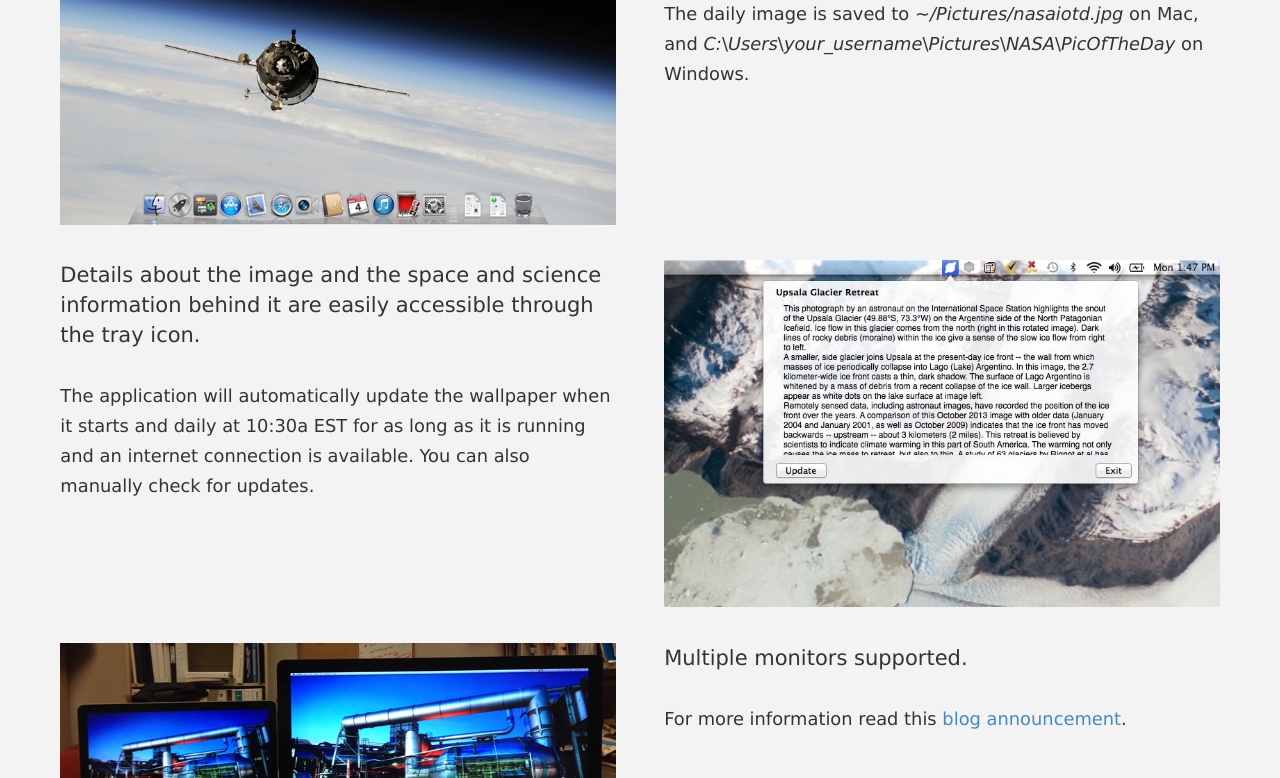
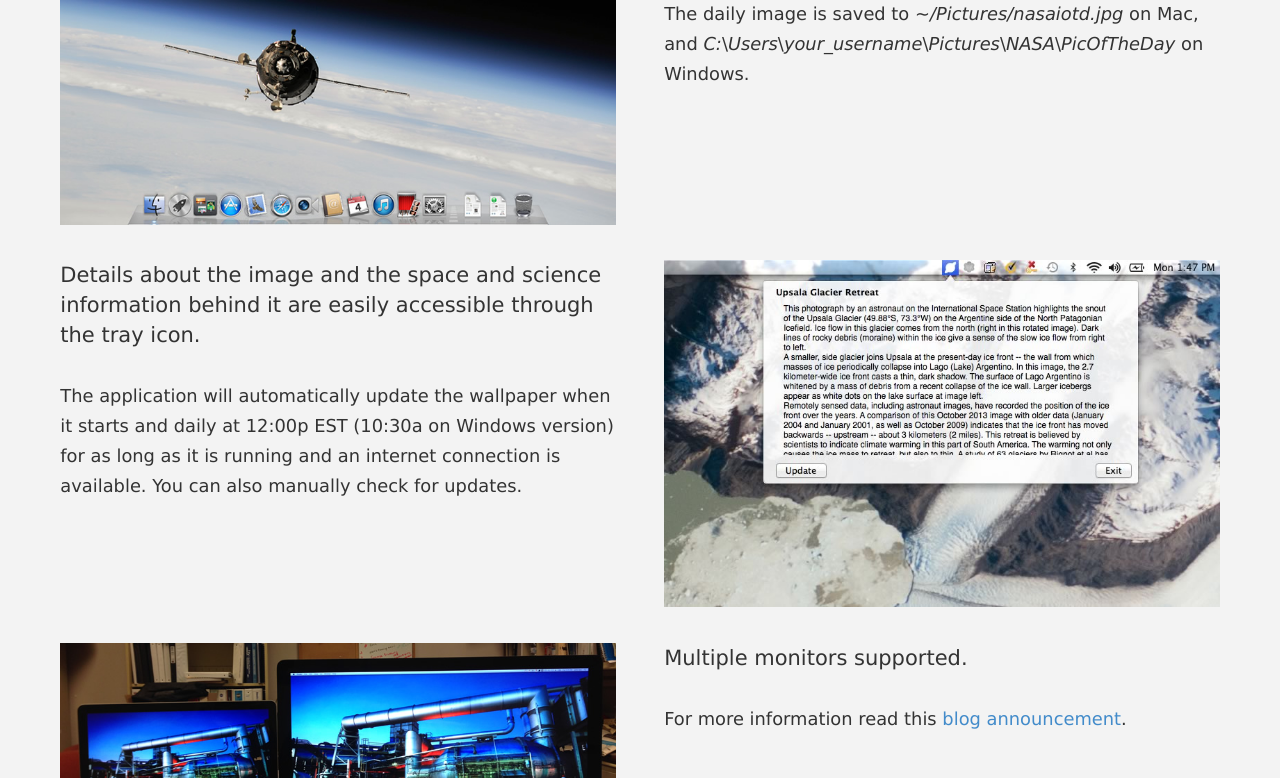
Before and after one commit to BillCacy/NPOD, a plain HTML site: page index.htm in a window 1280 px wide. Shown: the part 322-1100 px from the top of the page. Drawn offline with nearby package versions, Linux system fonts and the light colour scheme; no server answers.

Commit message:
updated text to indicate new update time of 12:00p

```diff
--- a/index.htm
+++ b/index.htm
@@ -28,7 +28,7 @@
         <div class="col-xs-12 col-sm-6 col-md-6 prose">Receive daily wallpaper updates featuring stunning high resolution images directly from the <a href="http://www.nasa.gov/multimedia/imagegallery/iotd.html">NASA Image of the Day gallery</a>.<br /><br /><small>The daily image is saved to <em>~/Pictures/nasaiotd.jpg</em> on Mac, and <em>C:</em>\<em>Users</em>\<em>your_username</em>\<em>Pictures</em>\<em>NASA</em>\<em>PicOfTheDay</em> on Windows.</small></div>
       </div>
       <div class="row">
-        <div class="col-xs-12 col-sm-6 col-md-6 prose">Details about the image and the space and science information behind it are easily accessible through the tray icon.<br /><br /><small>The application will automatically update the wallpaper when it starts and daily at 10:30a EST for as long as it is running and an internet connection is available. You can also manually check for updates.</small></div>
+        <div class="col-xs-12 col-sm-6 col-md-6 prose">Details about the image and the space and science information behind it are easily accessible through the tray icon.<br /><br /><small>The application will automatically update the wallpaper when it starts and daily at 12:00p EST (10:30a on Windows version) for as long as it is running and an internet connection is available. You can also manually check for updates.</small></div>
         <div class="col-xs-12 col-sm-6 col-md-6 image"><img src="images/tray-popup.jpg" /></div>
       </div>
       <div class="row">
```
